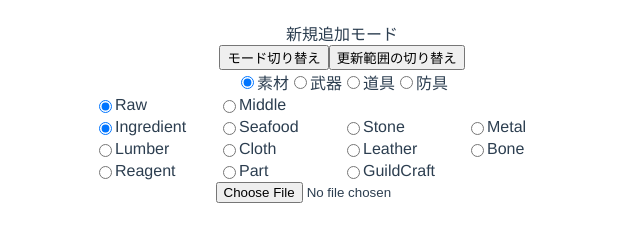
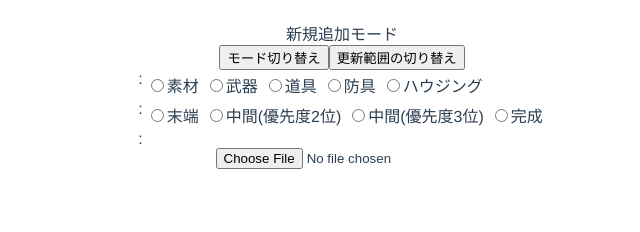
Before and after one commit to OKAUEND/ffxiv_tools_console, a Vue app: page /IconRegister in a window 1280 px wide. Shown: the part 141-373 px from the top of the page, without its empty margins (283-923 px from the left). Built offline with nearby package versions, Linux system fonts and the light colour scheme; no server answers.

Commit message:
Change - すでに作った処理の可読性が著しく低いため、可読性をあげるためにコードを書き直し

```diff
--- a/src/components/Console/IconRegister.vue
+++ b/src/components/Console/IconRegister.vue
@@ -13,46 +13,13 @@
         更新範囲の切り替え
       </button>
     </div>
-    <div>
-      <input type="radio" id="Material" value="0" v-model.number="groupindex" />
-      <label for="Material">素材</label>
-      <input type="radio" id="Weapon" value="1" v-model.number="groupindex" />
-      <label for="Weapon">武器</label>
-      <input type="radio" id="Tools" value="2" v-model.number="groupindex" />
-      <label for="Tools">道具</label>
-      <input type="radio" id="Armor" value="3" v-model.number="groupindex" />
-      <label for="Armor">防具</label>
-    </div>
-    <div class="RadioList">
-      <div
-        v-for="(Type, index) in selectTypes"
-        :key="index"
-        class="ConsoleInput"
-      >
-        <input
-          type="radio"
-          :id="Type.name"
-          :value="index"
-          v-model.number="typeindex"
-        />
-        <label :for="Type.name">{{ Type.name }}</label>
-      </div>
-    </div>
-    <div class="RadioList">
-      <div
-        v-for="(MaterialType, index) in GroupMaterialTypes"
-        :key="index"
-        class="ConsoleInput"
-      >
-        <input
-          type="radio"
-          :id="MaterialType.name"
-          :value="index"
-          v-model.number="materialindex"
-        />
-        <label :for="MaterialType.name">{{ MaterialType.name }}</label>
-      </div>
-    </div>
+
+    <article>
+      <base-category :Category="IconDetail.groups" v-model="category" />
+      <base-category :Category="BaseDetail.rank" v-model="rank" />
+      <base-category :Category="Jobs" v-model="job" />
+    </article>
+
     <input type="file" @change="e => setUploadFile(e.target.files[0])" />
     <img class="icon" :src="ImgFile" />
     <div class="IconManagement__Status">{{ ProcessingStatusComment }}</div>
@@ -86,11 +53,20 @@
 <script>
 import firebase from "../../firebase.js";
 import Group from "@/IconGroup.js";
+import iconjson from "../../assets/categoryicons.json";
+import basejson from "../../assets/category.json";
+import BaseCategory from "@/components/Console/BaseRadioButtonList.vue";
 export default {
   name: "IconManagement",
+  components: {
+    BaseCategory
+  },
   data() {
     return {
       statusComments: ["準備中", "登録中", "登録完了"],
+      category: "",
+      rank: "",
+      job: "",
       groupindex: 0,
       typeindex: 0,
       materialindex: 0,
@@ -104,6 +80,25 @@ export default {
     };
   },
   computed: {
+    IconDetail() {
+      return iconjson;
+    },
+    BaseDetail() {
+      return basejson;
+    },
+    Jobs() {
+      switch (this.category) {
+        case "Material":
+        case "Tools":
+        case "House":
+          return iconjson.crafter;
+        case "Weapon":
+        case "Armor":
+          return iconjson.battlejob;
+        default:
+          return [];
+      }
+    },
     selectGroups() {
       return Group.groups[this.groupindex];
     },
```
